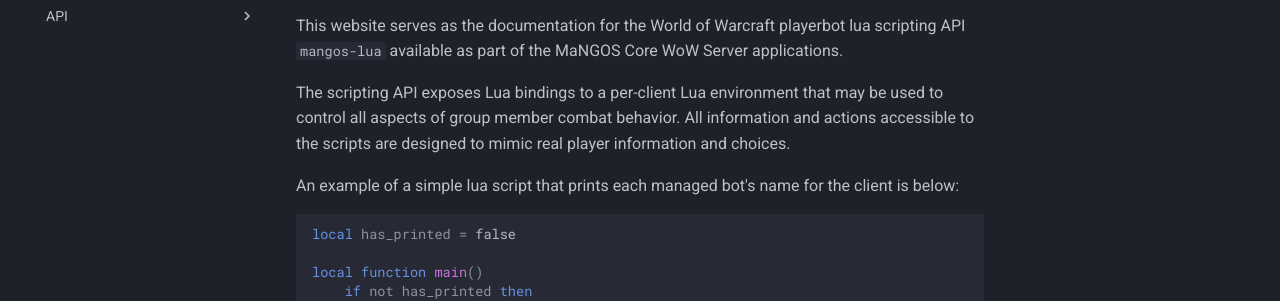
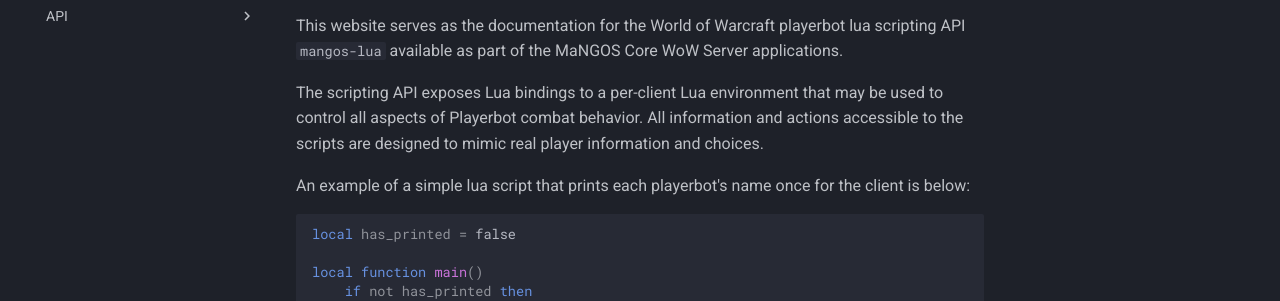
Before and after one commit to nate123456/playerbot-lua, an MkDocs documentation site: the page built from docs/index.md, in a window 1280 px wide. Shown: the part 167-468 px from the top of the page. Built offline with MkDocs 1.6.1 and Material for MkDocs 9.7.7, drawn with Linux system fonts in a browser that asks for light colours; comment, search, counter and statistics services are not loaded.

Commit message:
latest docs

````diff
--- a/docs/index.md
+++ b/docs/index.md
@@ -2,9 +2,9 @@
 
 This website serves as the documentation for the World of Warcraft playerbot lua scripting API `mangos-lua` available as part of the MaNGOS Core WoW Server applications.
 
-The scripting API exposes Lua bindings to a per-client Lua environment that may be used to control all aspects of group member combat behavior. All information and actions accessible to the scripts are designed to mimic real player information and choices.
+The scripting API exposes Lua bindings to a per-client Lua environment that may be used to control all aspects of Playerbot combat behavior. All information and actions accessible to the scripts are designed to mimic real player information and choices.
 
-An example of a simple lua script that prints each managed bot's name for the client is below:
+An example of a simple lua script that prints each playerbot's name once for the client is below:
 
 ```lua
 local has_printed = false
````
Also changed, not shown: docs/api/index.md (+1 -1 lines).
